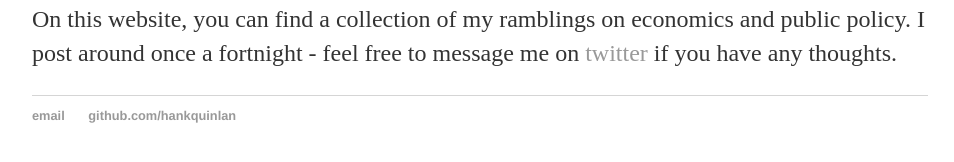
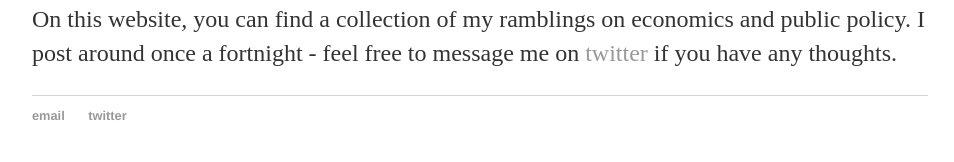
Before and after one commit to tmychow/tmychow.github.io, a Jekyll site: the page built from index.html, in a window 1280 px wide. Shown: the part 194-356 px from the top of the page, without its empty margins (160-1114 px from the left). Built offline with Jekyll 4.4.1, drawn with Linux system fonts in a browser that asks for light colours.

Commit message:
My details

```diff
--- a/_layouts/default.html
+++ b/_layouts/default.html
@@ -21,8 +21,8 @@
 			</div><!-- /.container -->
 			<footer>
 	    		<ul>
-	        		<li><a href="mailto:hankquinlanhub@gmail.com">email</a></li>
-	        		<li><a href="https://github.com/hankquinlan">github.com/hankquinlan</a></li>
+	        		<li><a href="mailto:tmychow@gmail.com">email</a></li>
+	        		<li><a href="https://twitter.com/tmychow">twitter</a></li>
 				</ul>
 			</footer>
 		</body>
```
